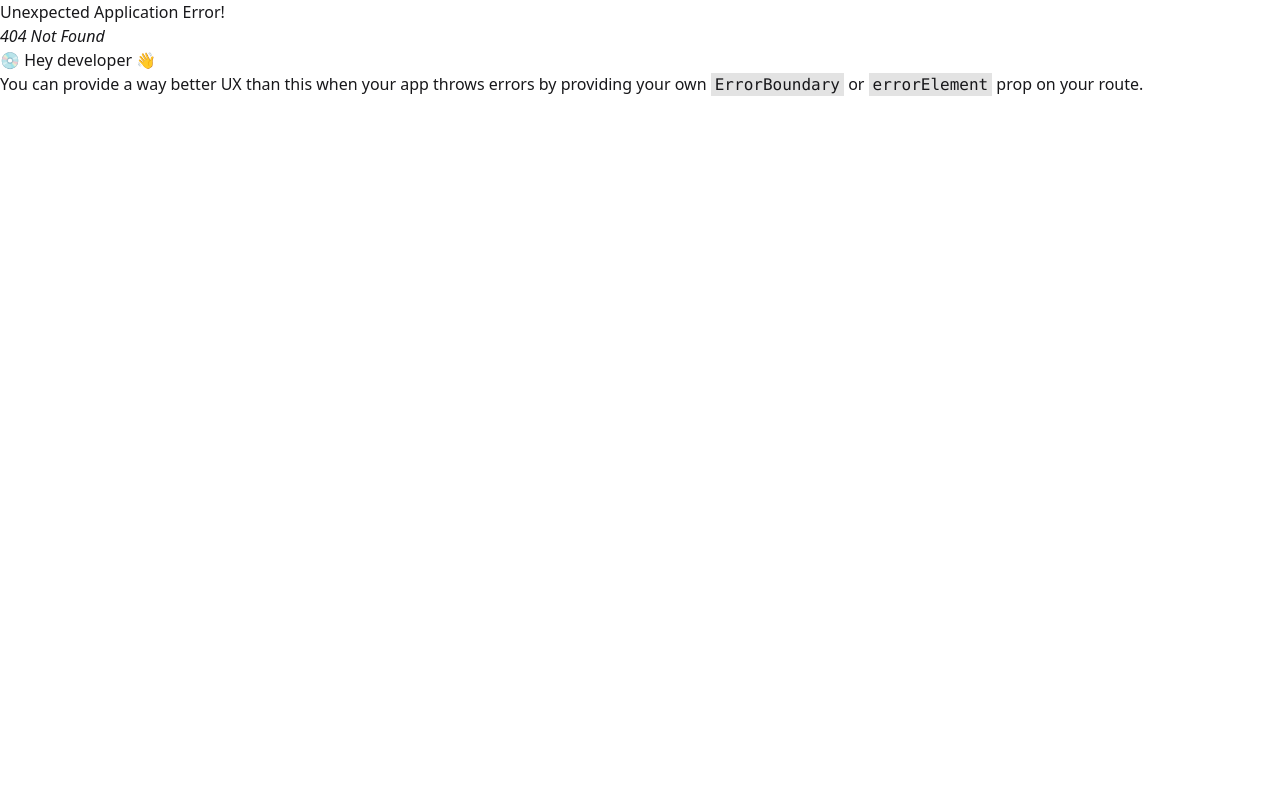
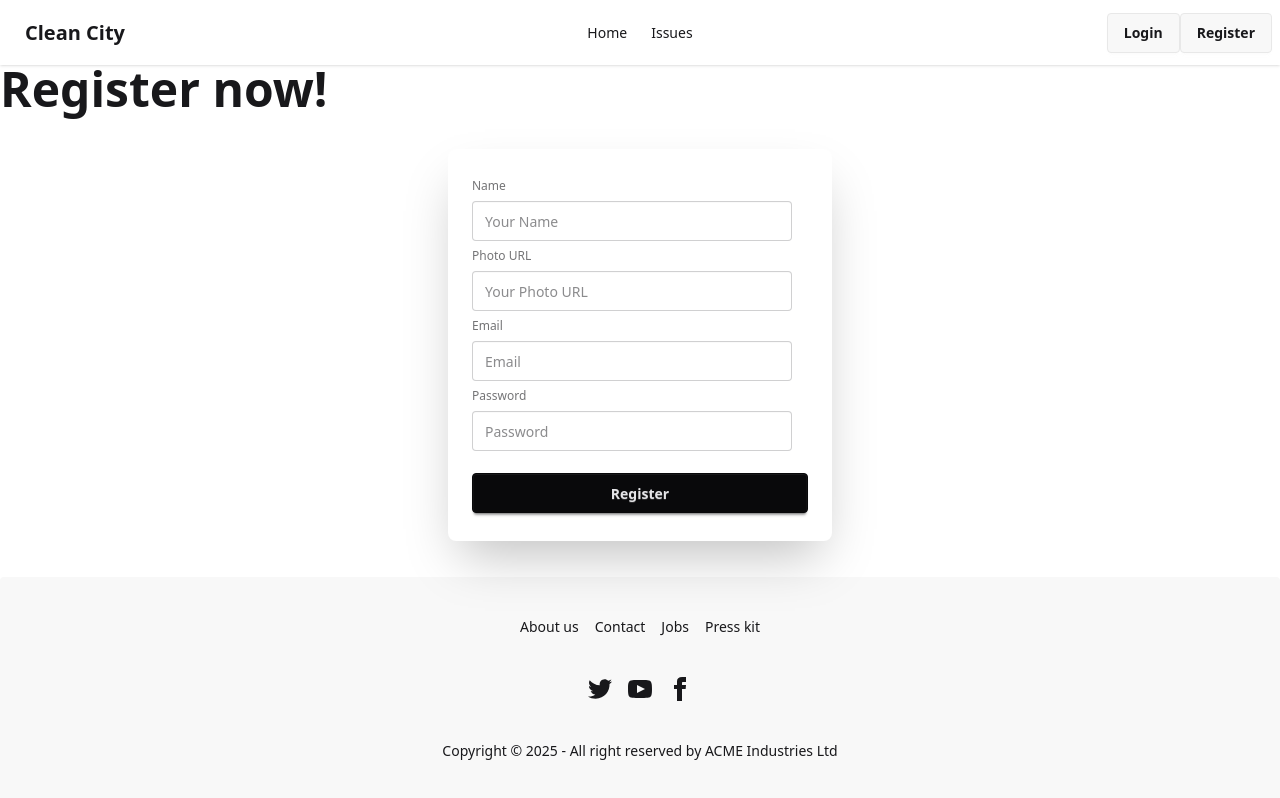
Before and after one commit to ashqrRhmn101/cleanCity-client, a React (Vite) app: page /register in a window 1280 px wide. Before the commit this address had no page. Shown: the top 798 px of the page. Built offline with nearby package versions, Linux system fonts and the light colour scheme.

Commit message:
added login & register pages

```diff
--- a/src/Components/NavBar.jsx
+++ b/src/Components/NavBar.jsx
@@ -1,5 +1,5 @@
 import React from "react";
-import { NavLink } from "react-router";
+import { Link, NavLink } from "react-router";
 
 const NavBar = () => {
   const links = (
@@ -17,7 +17,7 @@ const NavBar = () => {
     <div className="navbar bg-base-100 shadow-sm">
       <div className="navbar-start">
         <div className="dropdown">
-          <div tabIndex={0} role="button" className="btn btn-ghost lg:hidden">
+          <div tabIndex={0} role="button" className="btn btn-ghost md:hidden">
             <svg
               xmlns="http://www.w3.org/2000/svg"
               className="h-5 w-5"
@@ -41,9 +41,11 @@ const NavBar = () => {
             {links}
           </ul>
         </div>
-        <a className="btn btn-ghost text-xl font-bold">Clean City</a>
+        <Link to="/" className="btn btn-ghost text-xl font-bold">
+          Clean City
+        </Link>
       </div>
-      <div className="navbar-center hidden lg:flex">
+      <div className="navbar-center hidden md:flex">
         <ul className="menu menu-horizontal px-1">{links}</ul>
       </div>
       <div className="navbar-end">
--- /dev/null
+++ b/src/Pages/Login/Login.jsx
@@ -0,0 +1,25 @@
+import React from "react";
+
+const Login = () => {
+  return (
+    <div>
+        <h1 className="text-5xl font-bold">Login now!</h1>
+      <div className="card bg-base-100 w-full max-w-sm shrink-0 shadow-2xl mx-auto m-9">
+        <form className="card-body">
+          <fieldset className="fieldset">
+            <label className="label">Email</label>
+            <input type="email" className="input" placeholder="Email" />
+            <label className="label">Password</label>
+            <input type="password" className="input" placeholder="Password" />
+            <div>
+              <a className="link link-hover">Forgot password?</a>
+            </div>
+            <button className="btn btn-neutral mt-4">Login</button>
+          </fieldset>
+        </form>
+      </div>
+    </div>
+  );
+};
+
+export default Login;
--- /dev/null
+++ b/src/Pages/Login/Register.jsx
@@ -0,0 +1,27 @@
+import React from "react";
+
+const Register = () => {
+  return (
+    <div>
+      <h1 className="text-5xl font-bold">Register now!</h1>
+      <div className="card bg-base-100 w-full max-w-sm shrink-0 shadow-2xl mx-auto m-9">
+        <form className="card-body">
+          <fieldset className="fieldset">
+            <label className="label">Name</label>
+            <input type="name" name="name" className="input" placeholder="Your Name" />
+            <label className="label">Photo URL</label>
+            <input type="photoURL" name="image" className="input" placeholder="Your Photo URL" />
+            <label className="label">Email</label>
+            <input type="email" name="email" className="input" placeholder="Email" />
+            <label className="label">Password</label>
+            <input type="password" name="password" className="input" placeholder="Password" />
+
+            <button className="btn btn-neutral mt-4">Register</button>
+          </fieldset>
+        </form>
+      </div>
+    </div>
+  );
+};
+
+export default Register;
```
Also changed, not shown: src/Router/Router.jsx (+9 -3 lines).
